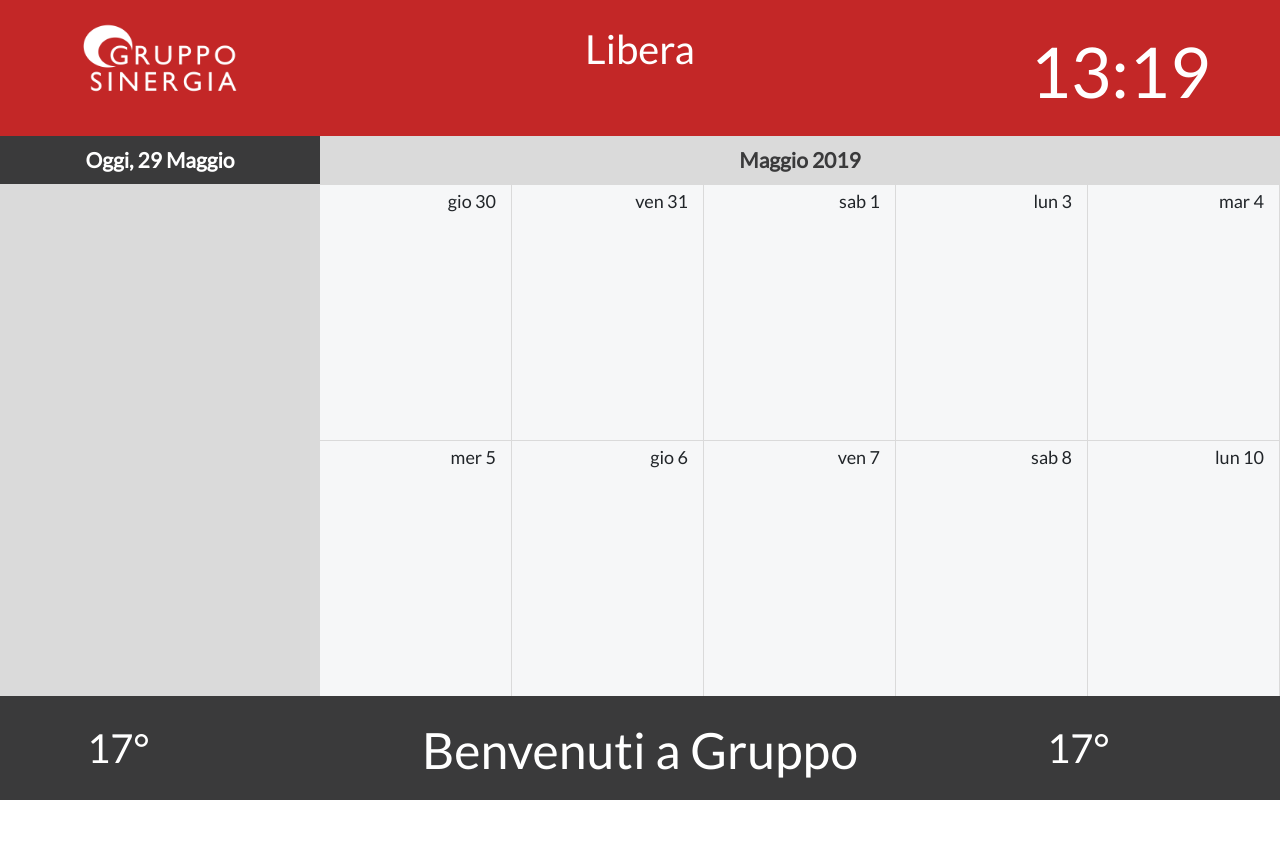
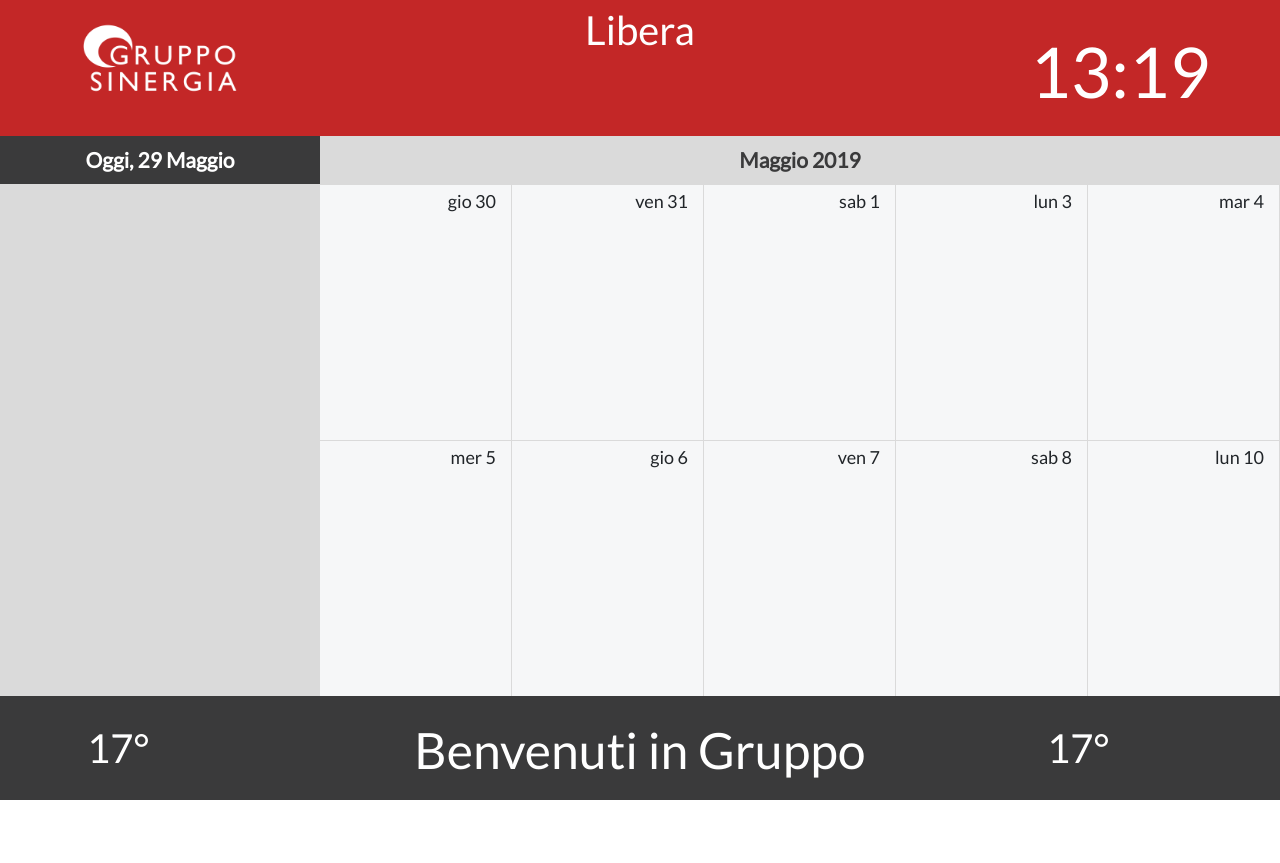
Before and after one commit to FilippoAlessandrin/Calendario-sala, a PHP site: page / in a window 1280 px wide. Run offline with PHP 8.4, Linux system fonts and the light colour scheme; some libraries are stand-ins or nearby versions.

Commit message:
final updates(maybe)

```diff
--- a/css/animazione.css
+++ b/css/animazione.css
@@ -16,8 +16,13 @@ body {
     margin-top: 8%;
 }
 
-#descr {
+.descr-occupata {
     margin-top: 1.5%;
+    font-size: 40px;
+    color: white;
+    text-align: center;
+}
+.descr-libera{
     font-size: 40px;
     color: white;
     text-align: center;
@@ -196,7 +201,7 @@ body {
 #ora-oggi {
     text-align: right;
     border-right: 1px solid white;
-    background-color: orange;
+    background-color: #ff8d3e;
     color: white;
     border-top-left-radius: 4px;
     border-bottom-left-radius: 4px;
@@ -209,7 +214,7 @@ body {
     -moz-border-radius: 10px;
     border-radius: 4px;
     background-color: white;
-    border: 1px solid orange;
+    border: 1px solid #ff8d3e;
     margin-top: 15px;
     letter-spacing: 0.3px;
 }
@@ -223,7 +228,9 @@ body {
     text-align: center;
     line-height: 6vh;
 }
-
+.titolo-libera{
+    line-height: 17vh;
+}
 #oggi-titolo {
     font-weight: bold;
     font-size: 16px;
@@ -260,11 +267,14 @@ body {
 .bordino {
     border-right: 0.5px solid white;
     padding-right: 15px;
-    text-align: right;
+    text-align: center;
     background-color: #3a3a3b;
     border-radius: 5px;
     margin-left: 15px;
     color: white;
+}
+.libera{
+    line-height: 17vh
 }
 
 
@@ -281,6 +291,7 @@ body {
 
 .line-1 {
     margin-top: 1.3%;
+
 }
 
 .meteo {
@@ -301,32 +312,7 @@ body {
     margin-top: 1.5%;
 }
 
-.flip-vertical-left {
-    -webkit-animation: flip-vertical-left 2s cubic-bezier(0.455, 0.030, 0.515, 0.955) both;
-    animation: flip-vertical-left 2s cubic-bezier(0.455, 0.030, 0.515, 0.955) both;
-}
 
-@-webkit-keyframes flip-vertical-left {
-    0% {
-        -webkit-transform: rotateY(0);
-        transform: rotateY(0);
-    }
-    100% {
-        -webkit-transform: rotateY(-360deg);
-        transform: rotateY(-360deg);
-    }
-}
-
-@keyframes flip-vertical-left {
-    0% {
-        -webkit-transform: rotateY(0);
-        transform: rotateY(0);
-    }
-    100% {
-        -webkit-transform: rotateY(-360deg);
-        transform: rotateY(-360deg);
-    }
-}
 
 
 /* ______________________________________________________________________________________________ */
--- a/index.php
+++ b/index.php
@@ -26,9 +26,9 @@ initial-scale=1.0, minimum-scale=1.0, maximum-scale=1.0">
             <div class="col-3 text-center">
                 <img  src="img/gruppo-sinergia-logistica-per-ecommerce-bianco.png" class="img-header">
             </div>
-            <div class="col-6 text-center" id="descr">
+            <div class="col-6 text-center descr-libera" id="descr">
                 <div>
-                    <div id="titolo-in-corso">
+                    <div class="titolo-libero" id="titolo-in-corso">
                         Libera
                     </div>
                 </div>
@@ -246,7 +246,7 @@ initial-scale=1.0, minimum-scale=1.0, maximum-scale=1.0">
                 </div>
             </div>
             <div class="col-6 text-center flip-vertical-left">
-                    <div class="line-1">Benvenuti a Gruppo Sinergia</div>
+                    <div class="line-1" id="messaggio-benv">Benvenuti in Gruppo Sinergia</div>
             </div>
             <div class="col-3">
                 <div class="row meteo">
--- a/js/calendar.js
+++ b/js/calendar.js
@@ -105,6 +105,7 @@ function intervalloGetDates(){
 }
 function intervalloCalendario() {
     //Qui è l'entrata del Programma
+
     setInterval(gestisciEventi, 20000);
 }
 function intervalloClock(){
@@ -116,6 +117,8 @@ function inCorso() {
     console.log("gli eventi di oggi sono:");
     console.log(eventiOggi.length);
     console.log(eventiOggi);
+
+    var messaggioHTML=document.getElementById("messaggio-benv")
     if (eventiOggi.length > 0) {
 
         if (eventoInCorso.length == 0) {
@@ -126,18 +129,31 @@ function inCorso() {
             var M = oraInizio.split(":")[1];
 
             dataInizioEvento.setHours(H, M);
-            var dataFineEvento = new Date(eventiOggi[0]["raw_data"]);
+            var dataFineEvento = new Date(eventiOggi[0]["dataFine"]);
             H = oraFine.split(":")[0];
             M = oraFine.split(":")[1];
             dataFineEvento.setHours(H, M);
             var temporimanente=(dataInizioEvento.getTime()-new Date().getTime());
+            var messaggioBenvenuto;
             //controlla se mancano 15 minuti dall'inizio dell'evento
-            if(temporimanente<=900000){
+            if(temporimanente<=900000 &&temporimanente>0){
                 insertRemoveInCorso("Tra "+Math.ceil(temporimanente/60000)+" minuti inizierà "+eventiOggi[0]["titolo"],eventiOggi[0]["orarioInizio"],"","orange",eventiOggi[0]["orarioFine"]);
-                //var messaggioBenvenuto="Benvenuto/i "+eventiOggi[0]["description"];
+                if(eventiOggi[0]["description"]){
+
+                   messaggioBenvenuto=eventiOggi[0]["description"];
+                    if(messaggioBenvenuto.length>32){
+                        messaggioHTML.style.fontSize="50px";
+                    }
+                }else{
+                    messaggioBenvenuto="Benvenuti in Gruppo Sinergia"
+                }
+
+
             }else{
-                //inserire messaggio di benvenuto generico(benvenuti in gruppo sinergia)
+
+                messaggioBenvenuto= "Benvenuti in Gruppo Sinergia";
             }
+            messaggioHTML.innerHTML=messaggioBenvenuto;
             if (new Date().getTime() >= dataInizioEvento.getTime() && dataInizioEvento.getTime() < dataFineEvento.getTime()) {
 
                 console.log("è ora")
@@ -168,7 +184,8 @@ function inCorso() {
         }
 
     } else {
-        //inserire messaggio di benvenuto generico(benvenuti in gruppo sinergia)
+
+        messaggioHTML.innerHTML="Benvenuti in Gruppo Sinergia";
         insertRemoveInCorso("Libera", "", "", "green","");
         console.log("Non ci sono eventi di oggi");
         setTimeout(inCorso, 5000);
@@ -273,22 +290,29 @@ function parseEvents(response) {
     if (events.length > 0) {
         for (i = 0; i < events.length; i++) {
             var event = events[i];
+            var evento=[];
             var when = event.start.dateTime;
             var nomeOrganizer = parseEmail(event.creator.email);
             var evento = [];
             var description=event.description;
-
+            var titolo=event.summary;
+            evento["description"]=description;
+            if(nomeOrganizer.length>25){
+                evento["nomeOrganizer"]=nomeOrganizer.substring(0, 25) +"...";
+            }
+            if(event.summary.length>25){
+                evento["titolo"]=titolo.substring(0,25)+"...";
+            }else{
+                evento["titolo"]=titolo;
+            }
 
             if (!when) {
                 when = event.start.date;
                 var data = when.split("-");
                 data = data[2] + "/" + data[1] + "/" + data[0];
-                var evento = [data, nomeOrganizer, event.summary];
                 evento["data"] = data;
-                evento["nomeOrganizer"] = nomeOrganizer;
-                evento["titolo"] = event.summary;
-                evento["description"]=description
-                eventi.push(evento);
+                evento["description"]=description;
+
             } else {
 
                 var divisoreData = when.split("T");
@@ -300,20 +324,24 @@ function parseEvents(response) {
                 data = data[2] + "/" + data[1] + "/" + data[0];
                 var orarioInizio = orario.split("+")[0];
                 orarioInizio = orarioInizio.substring(0, orarioInizio.length - 3);
+
+
                 var orarioFine = event.end.dateTime;
-                var durata = 0;
-                orarioFine = orarioFine.split("T")[1];
-                durata = orarioFine.split("+")[1];
+                var divisoreFine=orarioFine.split("T");
+                var dataFine;
+
+                dataFine=divisoreFine[0];
+                orarioFine = divisoreFine[1];
+
                 orarioFine = orarioFine.split("+")[0];
                 orarioFine = orarioFine.substring(0, orarioFine.length - 3);
                 evento["data"] = data;
                 evento["orarioInizio"] = orarioInizio;
                 evento["orarioFine"] = orarioFine;
-                evento["nomeOrganizer"] = nomeOrganizer;
-                evento["titolo"] = event.summary;
-                evento["description"]=description
-                eventi.push(evento);
+                evento["dataFine"]=dataFine;
+
             }
+            eventi.push(evento);
 
         }
     } else {
@@ -327,16 +355,21 @@ function insertRemoveInCorso(titolo, oraInizio, responsabile, colore, oraFine) {
     var orarioHTML;
     var responsabileHTML;
     var background = document.getElementById("evento-in-corso");
+    var descr=document.getElementById("descr");
     titoloHTML = document.getElementById("titolo-in-corso");
+
     orarioHTML = document.getElementById("ora");
     responsabileHTML = document.getElementById("responsabile");
     if(titolo=="Libera"){
         titoloHTML.innerHTML=titolo;
         responsabileHTML.innerHTML="";
+        descr.className="col-6 text-center descr-libera";
+        titoloHTML.className="titolo-libera";
     }else{
         titoloHTML.innerHTML = titolo+" (h. "+oraInizio+" - "+oraFine+")";
         responsabileHTML.innerHTML = responsabile;
-
+        descr.className="col-6 text-center descr-occupata";
+        titoloHTML.className="";
     }
 
     background.className="row color-change-"+colore+" banner-height";
@@ -421,7 +454,7 @@ function setOtherEvents(eventi,blocco){
         var rigaEvento=`<div class='col-3 bordino'>
                             ${orarioInizio} ${orarioFine}
                         </div>
-                        <div class='col-9'>
+                        <div class='col-8' style="padding-right:0">
                             <div>
                                 ${titolo}
                             </div>
```
